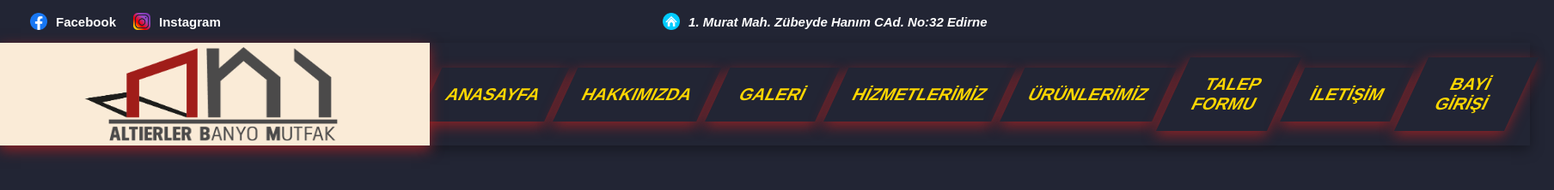
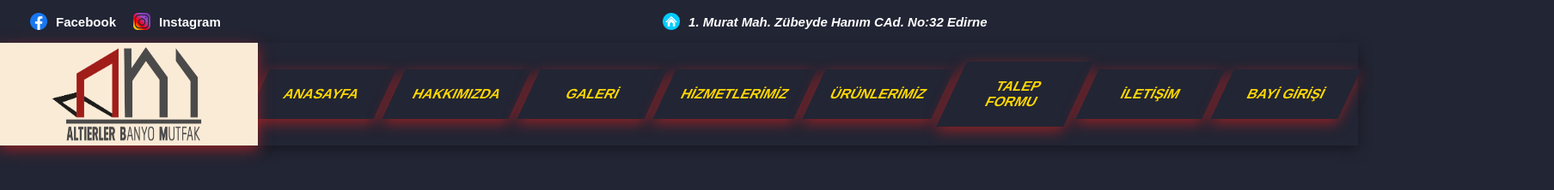
Before and after one commit to y4vuz22/deneme1, a plain HTML site: page htmlPages/navbar.html in a window 1280 px wide. Shown: the whole page at 86% size, 1808 px wide, since content can reach past the window. Drawn offline with Linux system fonts and the light colour scheme.

Commit message:
update12

```diff
--- a/cssPages/navbar.css
+++ b/cssPages/navbar.css
@@ -145,12 +145,13 @@ body {
     width: 100%;
 
 
+
 }
 
 
 .navbar ul a {
     text-align: center;
-    width: 200px;
+    width: 180px;
     height: auto;
     text-decoration: none;
     color: gold;
@@ -160,7 +161,7 @@ body {
     box-shadow: rgba(177, 33, 33, 0.75) 0px 5px 15px;
 
     padding: 20px;
-    font-size: 20px;
+    font-size: 16px;
     transition: 0.6s ease;
     background-color: #222534;
 
@@ -250,7 +251,7 @@ body {
 .navbar img {
 
     padding: 5px;
-    width: 500px;
+    width: 300px;
     height: 120px;
 
 }
```
